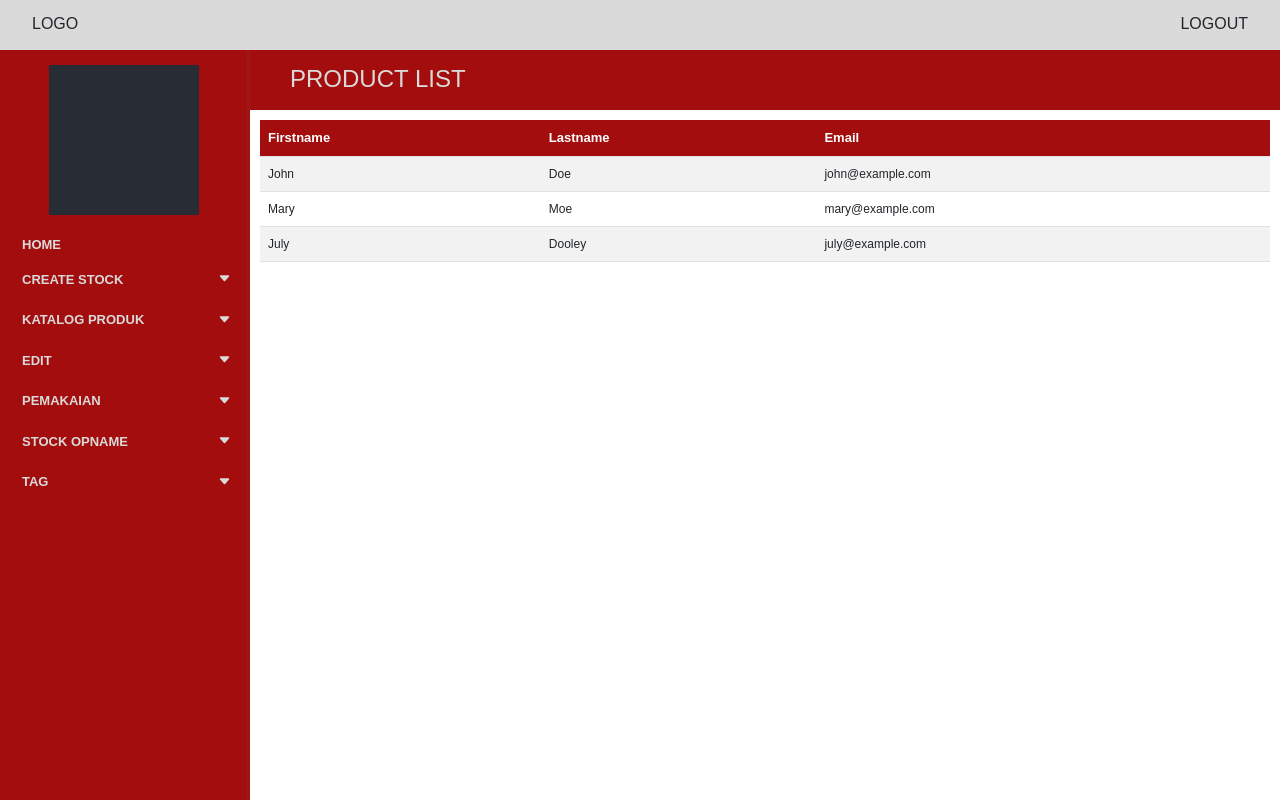
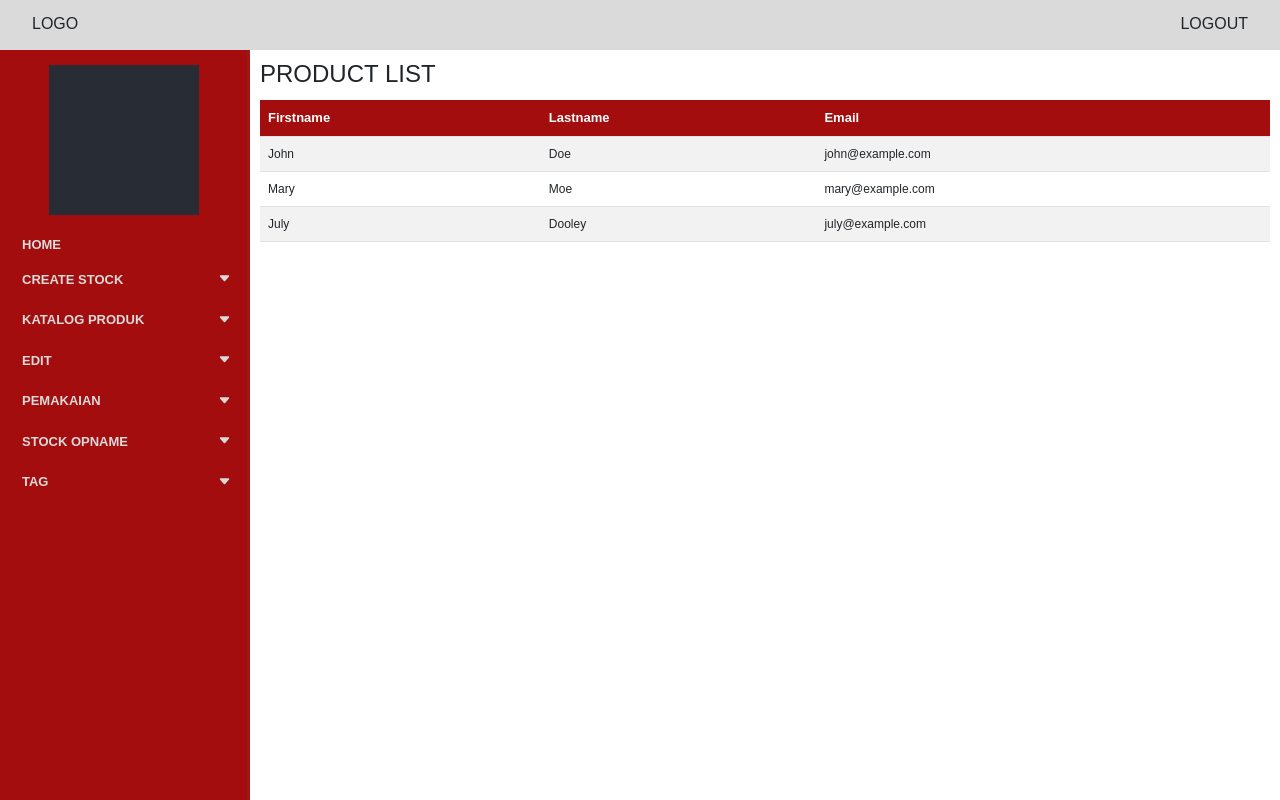
Before and after one commit to ahsan-soryadi/codespaces-react, a React (Create React App) app: page /productList in a window 1280 px wide. Built offline with nearby package versions, Linux system fonts and the light colour scheme.

Commit message:
modified:   src/App.css

```diff
--- a/src/App.css
+++ b/src/App.css
@@ -124,12 +124,12 @@ i.active {
 }
 
 .title-menu-wrapper {
-  background-color: #a30d0d;
-  color: #dadada;
+  /* background-color: #a30d0d; */
+  /* color: #dadada; */
   position: fixed;
   top: 0px;
   z-index: 1;
-  height: 60px;
+  height: 50px;
   width: 100%;
   padding-left: 20px;
   margin-top: 50px;
@@ -138,8 +138,8 @@ i.active {
 
 .title-menu-content {
   margin: 0 auto;
-  padding-left: 270px;
-  padding-top: 15px;
+  padding-left: 240px;
+  padding-top: 10px;
   height: 50%;
 }
 
@@ -147,7 +147,7 @@ i.active {
   width: 100%;
   margin-top: 100px;
   color:#a30d0d;
-  padding: 20px 10px 20px 260px;
+  padding: 0px 10px 20px 260px;
   /* background-color: #282c34; */
   /* z-index: 100; */
 }
```
